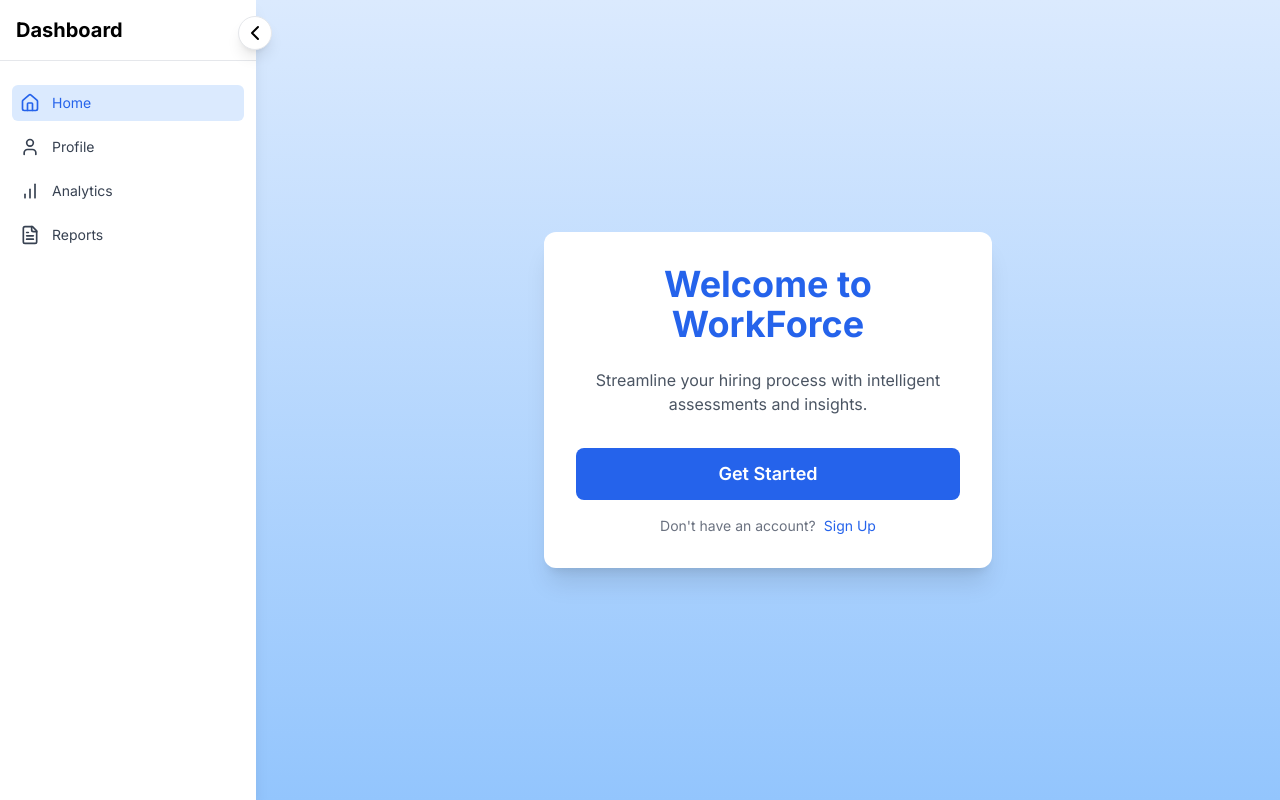
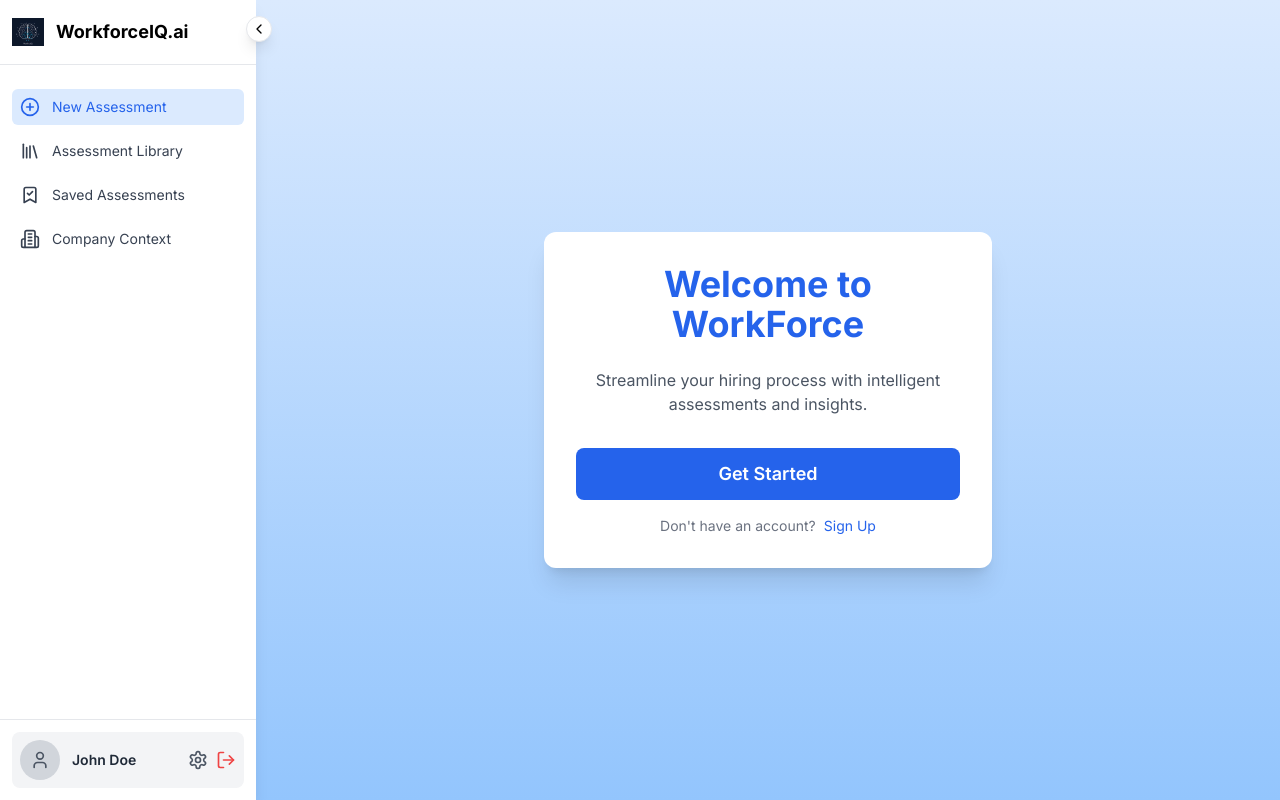
Before and after one commit to prodib01/work-force, a React (Vite) app in the folder workforce-frontend/: page / in a window 1280 px wide. Built offline with nearby package versions, Linux system fonts and the light colour scheme.

Commit message:
side-bar

```diff
--- a/workforce-frontend/src/components/Layout.tsx
+++ b/workforce-frontend/src/components/Layout.tsx
@@ -1,14 +1,17 @@
 import React, { useState } from 'react';
 import {
-    Home,
-    User,
+    PlusCircle,
+    Library,
     Settings,
     ChevronLeft,
     ChevronRight,
-    BarChart,
-    FileText
+    BookmarkCheck,
+    Building2,
+    User,
+    LogOut
 } from 'lucide-react';
 import { Link, useLocation } from 'react-router-dom';
+import Logo from "../assets/logo.png";
 
 const Layout: React.FC<{ children: React.ReactNode }> = ({ children }) => {
     const [isCollapsed, setIsCollapsed] = useState(false);
@@ -21,13 +24,11 @@ const Layout: React.FC<{ children: React.ReactNode }> = ({ children }) => {
     const SidebarItem = ({
                              icon: Icon,
                              text,
-                             to,
-                             active
+                             to
                          }: {
         icon: React.ElementType,
         text: string,
-        to: string,
-        active?: boolean
+        to: string
     }) => (
         <Link
             to={to}
@@ -38,14 +39,16 @@ const Layout: React.FC<{ children: React.ReactNode }> = ({ children }) => {
                 cursor-pointer
                 transition-colors
                 duration-200
+                ${isCollapsed ? 'justify-center' : ''}
                 ${location.pathname === to
                 ? 'bg-blue-100 text-blue-600'
                 : 'hover:bg-gray-100 text-gray-700'
             }
             `}
+            title={isCollapsed ? text : ""}
         >
-            <Icon className="mr-3 w-5 h-5" />
-            {!isCollapsed && <span className="text-sm">{text}</span>}
+            <Icon className={`w-5 h-5 ${!isCollapsed && 'mr-3'}`} />
+            {!isCollapsed && <span className="text-sm truncate">{text}</span>}
         </Link>
     );
 
@@ -62,6 +65,8 @@ const Layout: React.FC<{ children: React.ReactNode }> = ({ children }) => {
                 transition-all
                 duration-300
                 z-40
+                flex
+                flex-col
                 ${isCollapsed ? 'w-16' : 'w-64'}
             `}>
                 {/* Collapse Toggle Button */}
@@ -79,51 +84,94 @@ const Layout: React.FC<{ children: React.ReactNode }> = ({ children }) => {
                         z-10
                         ${isCollapsed ? 'rotate-180' : ''}
                     `}
+                    aria-label={isCollapsed ? "Expand sidebar" : "Collapse sidebar"}
                 >
-                    {isCollapsed ? <ChevronRight /> : <ChevronLeft />}
+                    {isCollapsed ? <ChevronRight className="w-4 h-4" /> : <ChevronLeft className="w-4 h-4" />}
                 </button>
 
-                {/* Logo */}
+                {/* Logo Section */}
                 <div className={`
-          p-4
+                    py-4
+                    px-3
                     flex
                     items-center
-          justify-center
                     border-b
                     ${isCollapsed ? 'justify-center' : 'justify-start'}
                 `}>
-                    {!isCollapsed ? (
-                        <h1 className="text-xl font-bold">Dashboard</h1>
-                    ) : (
-                        <div className="w-8 h-8 bg-blue-500 rounded-full"></div>
+                    {/* Logo */}
+                    <div className="flex items-center justify-center w-8 h-8  rounded-full flex-shrink-0">
+                        {/* Replace this with your actual logo */}
+                        <img src={Logo} alt="WorkforceIQ Logo" className="w-10 h-10 object-contain" />
+                    </div>
+
+                    {/* App name - only show when expanded */}
+                    {!isCollapsed && (
+                        <h1 className="ml-3 text-lg font-bold truncate">WorkforceIQ.ai</h1>
                     )}
                 </div>
 
-                {/* Navigation Items */}
-                <nav className="mt-6">
+                {/* Navigation Items - Flex-grow to push user info to bottom */}
+                <nav className="mt-6 flex-grow overflow-y-auto">
                     <ul className="space-y-2 px-3">
                         <SidebarItem
-                            icon={Home}
-                            text="Home"
+                            icon={PlusCircle}
+                            text="New Assessment"
                             to="/"
                         />
                         <SidebarItem
-                            icon={User}
-                            text="Profile"
+                            icon={Library}
+                            text="Assessment Library"
                             to="/profile"
                         />
                         <SidebarItem
-                            icon={BarChart}
-                            text="Analytics"
+                            icon={BookmarkCheck}
+                            text="Saved Assessments"
                             to="/analytics"
                         />
                         <SidebarItem
-                            icon={FileText}
-                            text="Reports"
+                            icon={Building2}
+                            text="Company Context"
                             to="/settings"
                         />
                     </ul>
                 </nav>
+
+                {/* Bottom Section - User Info */}
+                <div className="p-3 mt-auto border-t">
+                    {isCollapsed ? (
+                        <div className="flex flex-col items-center space-y-4">
+                            {/* Avatar */}
+                            <div className="w-10 h-10 bg-gray-300 rounded-full flex items-center justify-center flex-shrink-0" title="John Doe">
+                                <User className="w-5 h-5 text-gray-600" />
+                            </div>
+
+                            {/* Settings */}
+                            <div className="cursor-pointer hover:bg-gray-100 p-2 rounded-full" title="Settings">
+                                <Settings className="w-5 h-5 text-gray-600 hover:text-gray-800" />
+                            </div>
+
+                            {/* Logout */}
+                            <div className="cursor-pointer hover:bg-gray-100 p-2 rounded-full" title="Logout">
+                                <LogOut className="w-5 h-5 text-red-500 hover:text-red-700" />
+                            </div>
+                        </div>
+                    ) : (
+                        <div className="flex items-center p-2 rounded-lg bg-gray-100">
+                            <div className="w-10 h-10 bg-gray-300 rounded-full flex items-center justify-center flex-shrink-0">
+                                <User className="w-5 h-5 text-gray-600" />
+                            </div>
+
+                            <div className="ml-3 flex-grow min-w-0">
+                                <p className="text-sm font-semibold text-gray-800 truncate">John Doe</p>
+                            </div>
+
+                            <div className="flex space-x-2 ml-auto">
+                                <Settings className="w-5 h-5 text-gray-600 cursor-pointer hover:text-gray-800" />
+                                <LogOut className="w-5 h-5 text-red-500 cursor-pointer hover:text-red-700" />
+                            </div>
+                        </div>
+                    )}
+                </div>
             </div>
 
             {/* Main Content Area */}
```
Also changed, not shown: workforce-frontend/src/assets/logo.png (added). Lines whose indentation alone changed are shown as unchanged.
